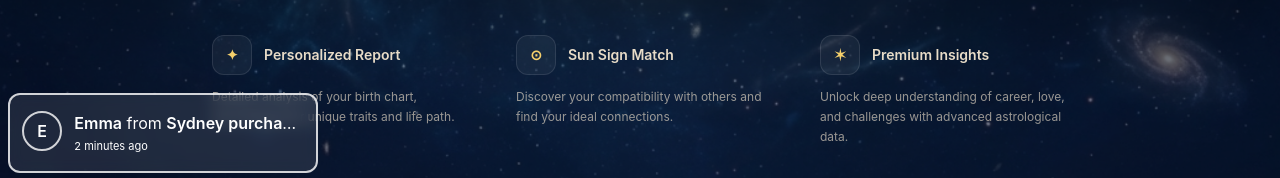
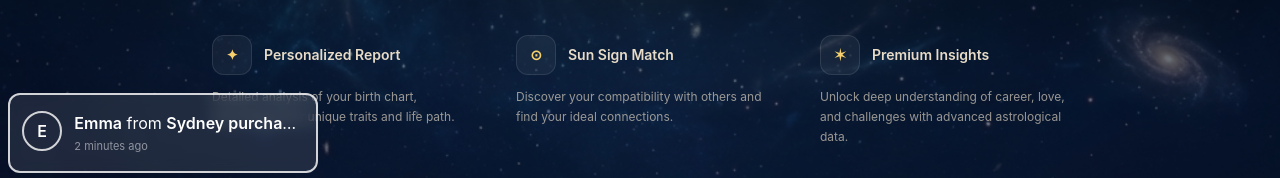
Before and after one commit to Nilanchal9437/astrology, a Next.js app: page / in a window 1280 px wide. Shown: the part 762-940 px from the top of the page. Built offline with nearby package versions, Linux system fonts and the light colour scheme.

Commit message:
color issue fixed

```diff
--- a/src/features/Home/index.tsx
+++ b/src/features/Home/index.tsx
@@ -337,7 +337,7 @@ export default function Home() {
               </span>{" "}
               <span className="font-semibold  text-white">Leo</span> Full Report
             </div>
-            <div className="mt-1 text-[11px] text-sm text-white">
+            <div className="mt-1 text-[11px] text-sm text-white/50">
               2 minutes ago
             </div>
           </div>
```
